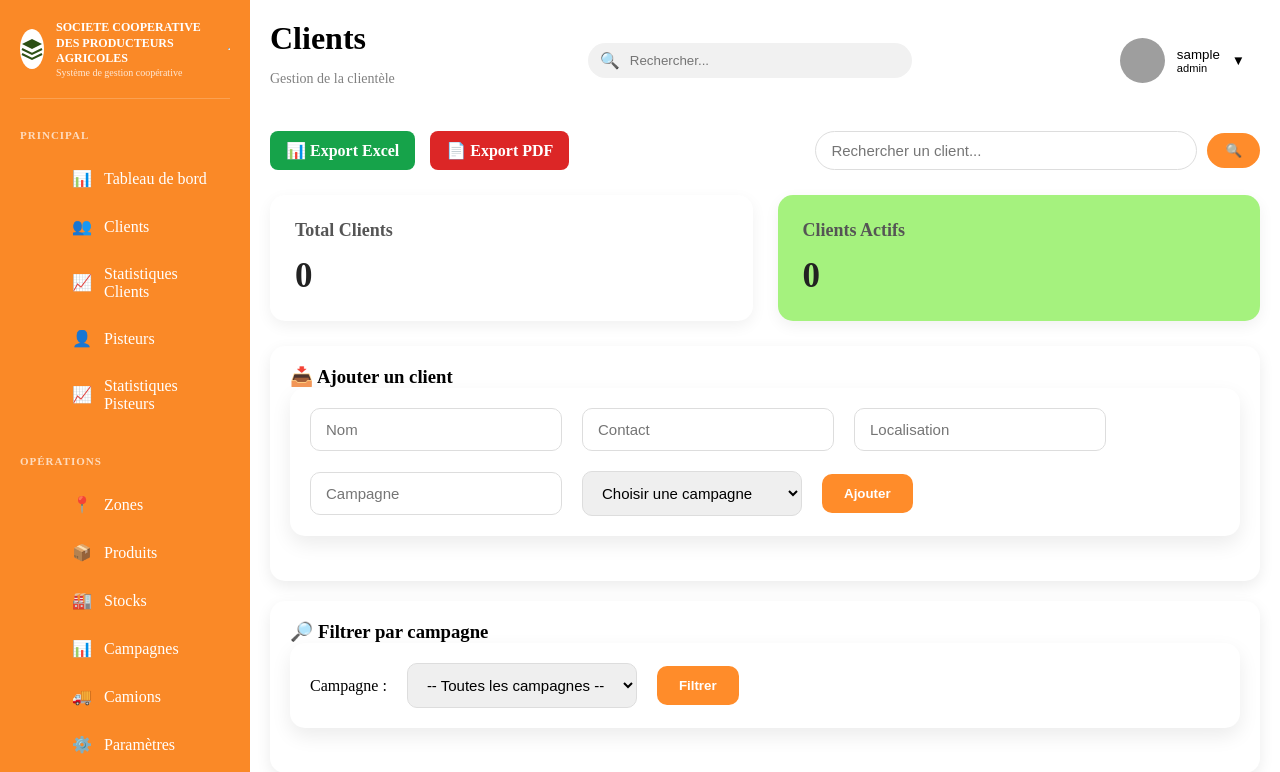
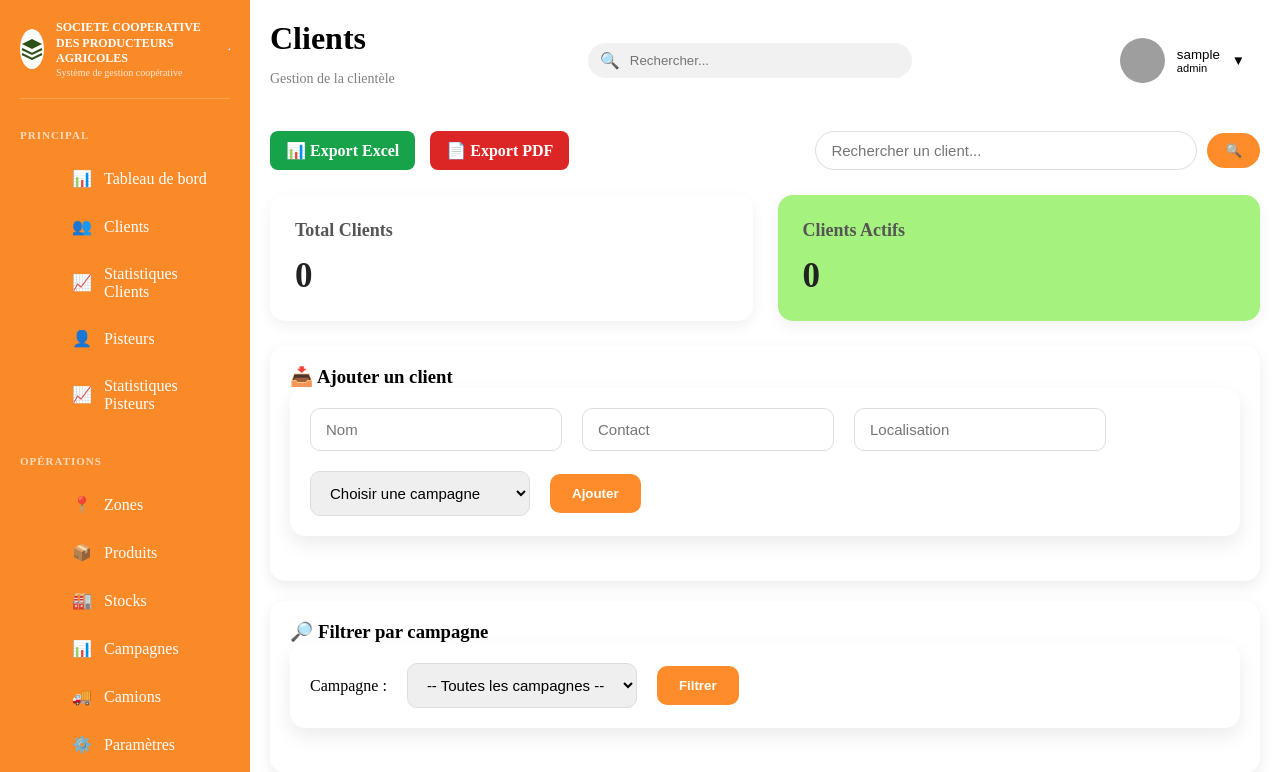
Before and after one commit to Siaka-imt/coopapp, a Flask app: page /clients in a window 1280 px wide. Shown: the top 772 px of the page. Run offline with Flask 3, Linux system fonts and the light colour scheme; the visitor is signed in with stand-in values (Sample User, id 1); data that the repository does not hold is empty; grey boxes are pictures that could not be loaded.

Commit message:
Mise à jour Lilas

```diff
--- a/templates/clients.html
+++ b/templates/clients.html
@@ -204,7 +204,6 @@
                     <input name="nom" placeholder="Nom" required>
                     <input name="contact" placeholder="Contact" required>
                     <input name="localisation" placeholder="Localisation" required>
-                    <input name="campagne" placeholder="Campagne" required>
                     <select name="campagne" placeholder="Campagne" required>
                         <option value="" disabled selected>Choisir une campagne</option>
                         <option value="CAJOU 2026">CAJOU 2026</option>
--- a/templates/pisteurs.html
+++ b/templates/pisteurs.html
@@ -205,7 +205,6 @@
                     <input name="nom" placeholder="Nom" required>
                     <input name="zone" placeholder="Zone" required>
                     <input name="contact" placeholder="Contact" required>
-                    <input name="campagne" placeholder="Campagne" required>
                     <select name="campagne" placeholder="Campagne" required>
                         <option value="" disabled selected>Choisir une campagne</option>
                         <option value="CAJOU 2026">CAJOU 2026</option>
```
